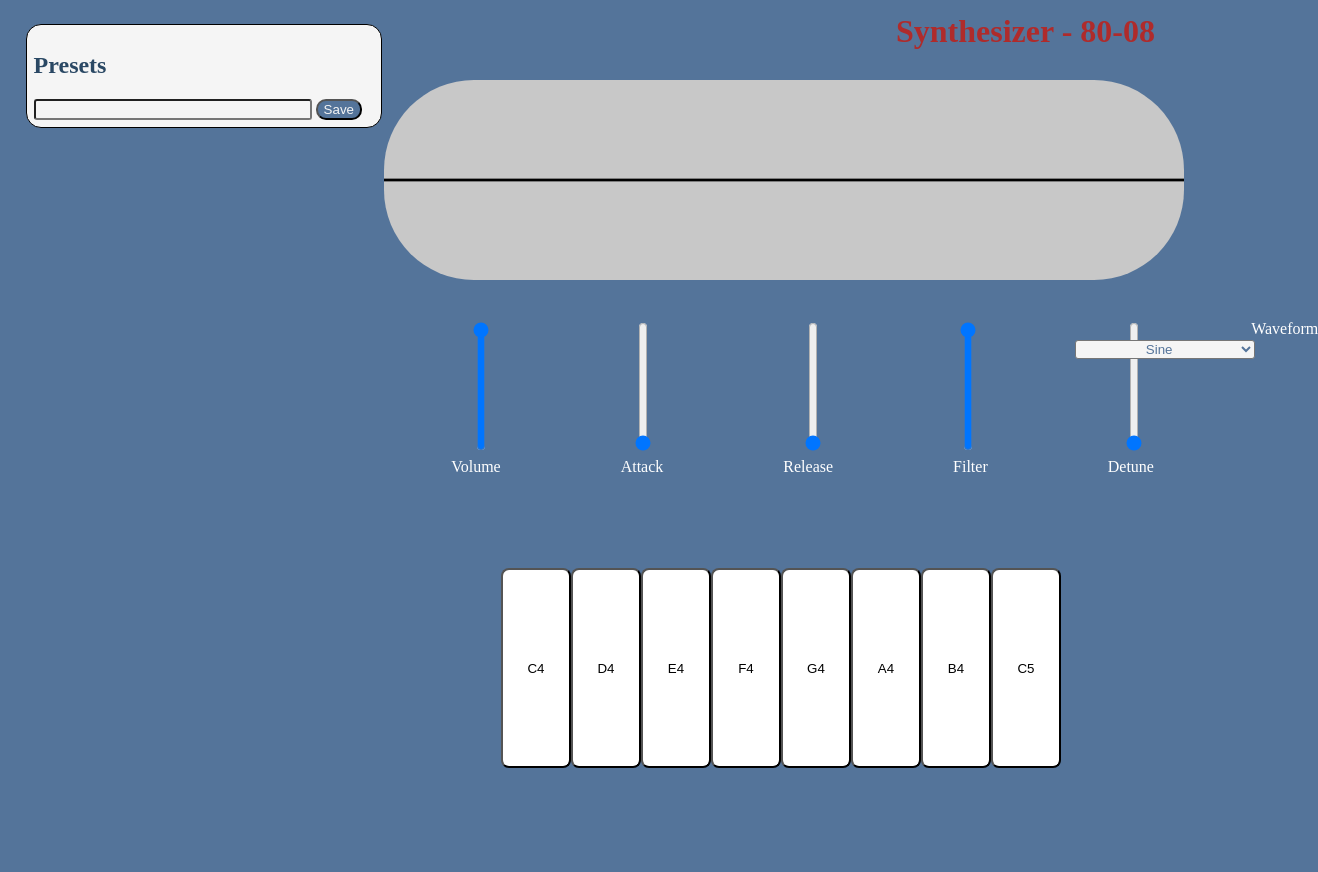
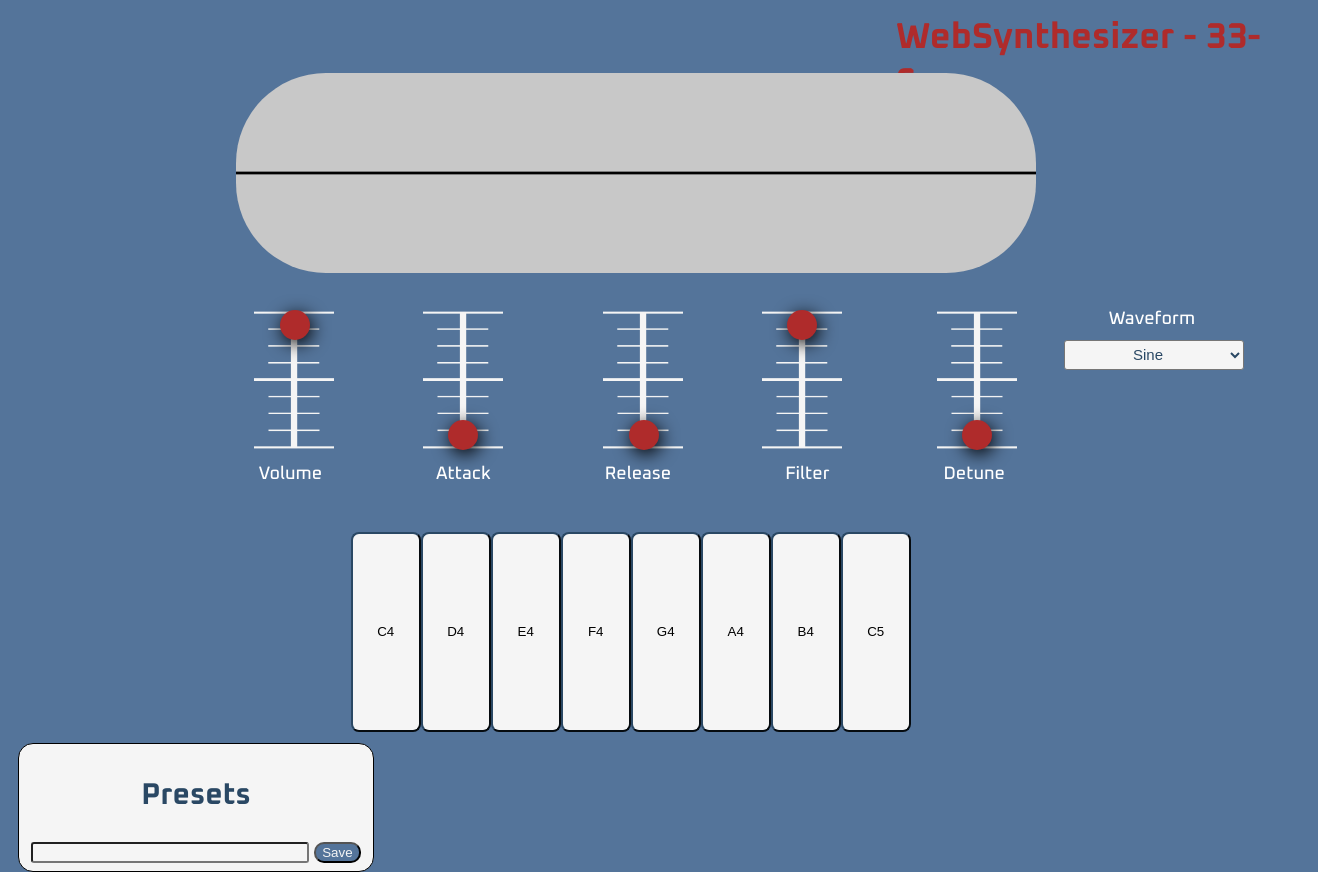
Before and after one commit to osu-cs290-f25/final-project-keysynth, a plain HTML site: page index.html in a window 1280 px wide. Shown: the whole page, 1318 px wide, since content can reach past the window. Before the commit the page ends 800 px from the top, so only its background shows below. Drawn offline with Linux system fonts and the light colour scheme.

Commit message:
font and sliders

```diff
--- a/index.html
+++ b/index.html
@@ -4,13 +4,18 @@
     <meta charset="UTF-8">
     <meta name="viewport" content="width=device-width, initial-scale=1.0">
     <link rel="stylesheet" href="style.css">
+
+    <link rel="preconnect" href="https://fonts.googleapis.com">
+<link rel="preconnect" href="https://fonts.gstatic.com" crossorigin>
+<link href="https://fonts.googleapis.com/css2?family=Oxanium:wght@200..800&display=swap" rel="stylesheet">
+
     <title>KeySynth</title>
 </head>
 <body>
-        <div id="title">
-            <h1>Synthesizer - 80-08</h1>
-        </div>
-      <div id="synth-container">
+    <div id="title">
+        <h1>WebSynthesizer - 33-6</h1>
+    </div>
+    <div id="synth-container">
         <canvas id="oscilloscope"></canvas>
         <div id="settings">
             <label for="volume-slider">Volume</label>
@@ -39,7 +44,7 @@
             <button id="g4" class="white-key">G4</button>
             <button id="a4" class="white-key">A4</button>
             <button id="b4" class="white-key">B4</button>
-            <button id="c4" class="white-key">C5</button>
+            <button id="c5" class="white-key">C5</button>
         </div>
     </div>
     <div id="preset-container">
--- a/style.css
+++ b/style.css
@@ -1,3 +1,10 @@
+html {
+    font-family: "Oxanium", sans-serif;
+    font-optical-sizing: auto;
+    font-weight: 500;
+    font-style: normal;
+}
+
 body {
     background-color: #54749A;
     color: white;
@@ -8,25 +15,27 @@ body {
     left: 70%;
     top: -1%;
     color: #AF2B2B;
+    font-size: large;
 }
 
 #keys {
     display: flex;
     justify-content: center;
-    position: relative;
-    top: 70vh;
+    margin: 1px;
+    margin-top: 80px;
+    margin-left: 160px;
     border: 10px;
-    left: 39%;
     width: max-content;
 }
 
 .white-key {
     width: 70px;
     height: 200px;
-    background-color: white;
+    background-color: #f5f5f5;
     border-width: 2px;
-    z-index: 1;
     border-radius: 8px;
+    border-color: #2A4864;
+
 }
 
 .white-key:hover {
@@ -45,14 +54,15 @@ input[type*=range]:hover {
 
 #waveform-dropdown {
     cursor: pointer;
-    position: absolute;
-    top: 15%;
-    left: 55vw;
+    margin-left: 30px;
+    transform: translateY(-25px);
     width: 180px;
+    height: 30px;
     text-align: center;
+    font-size: 15px;
     border-radius: 3px;
     background-color: whitesmoke;
-    color: #54749A;
+    color: #2A4864;
 }
 
 .preset-item {
@@ -69,14 +79,15 @@ input[type*=range]:hover {
 
 #preset-container {
    color: #2A4864;
+   text-align: center;
+   font-size: 20px;
    border: 1px solid black;
    border-radius: 15px;
    background-color: whitesmoke;
    width: 340px;
-   position: absolute;
-   left: 2%;
-   top: 3%;
+   float: left;
    padding: 7px;
+   margin: 10px 10px auto 10px;
 }
 
 #new-preset-input {
@@ -106,9 +117,11 @@ ul li {
 }
 
 #oscilloscope {
-    position: absolute;
-    left: 30%;
-    top:10%;
+    position: relative;
+    margin: 10px;
+    margin-top: 6%;
+    margin-left: 45px;
+
     border-radius: 90px;
     width: 800px;
     height: 200px;
@@ -118,30 +131,79 @@ ul li {
 .vert-slide {
     writing-mode: vertical-lr;
     direction: rtl;
+    -webkit-appearance: none;
+    width: 80px;
+    background: transparent;
+    height: 140px;
+}
+
+.vert-slide::-webkit-slider-runnable-track {
+    height: 140px;
+    width: 80px;
+    background-image: url("./img/slideLine4.png");
+    background-repeat: no-repeat;
+    background-size: cover;
+    background-position: center;
+
+}
+
+.vert-slide::-moz-range-track {
+    height: 140px;
+    width: 80px;
+    background-image: url("./img/slideLine4.png");
+    background-repeat: no-repeat;
+    background-size: cover;
+    background-position: center;
+}
+
+.vert-slide::-webkit-slider-thumb {
+    -webkit-appearance: none;
+    height: 30px;
+    width: 30px;
+    border-radius: 50%;
+    background: #AF2B2B;
+    margin-left: 25.5px;
+    box-shadow: 2px 4px 18px black;
+}
+
+.vert-slide::-moz-range-thumb {
+    height: 30px;
+    width: 30px;
+    border-radius: 50%;
+    background: #AF2B2B;
+    margin-left: 25.5px;
+    box-shadow: 2px 4px 18px black;
 }
 
 
 #settings {
     display: flex;
     align-items: center;
-    position: absolute;
-    top: 40%;
-    left: 29%;
-    column-gap: 50px;
+    position: relative;
+    left: -2.5%;
+    margin: 20px 1px 10px 10px;
+    column-gap: 15px;
+
+
 }
 
 #settings label {
     position: relative;
-    top: 80px;
-    left: 80px;
+    top: 95px;
+    left: 85px;
+    font-size: 18px;
 }
 
 #settings label.waveform {
     position: absolute;
     top: 0%;
-    left: 880px;
+    margin-left: 850px;
 }
 
+#synth-container {
+    margin: none;
+    float: right;
+}
 /*
 .black-key {
     background-color: black;
```
Also changed, not shown: img/slideLine4.png (added).
